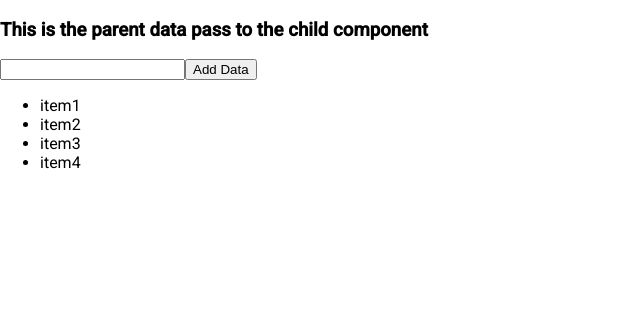
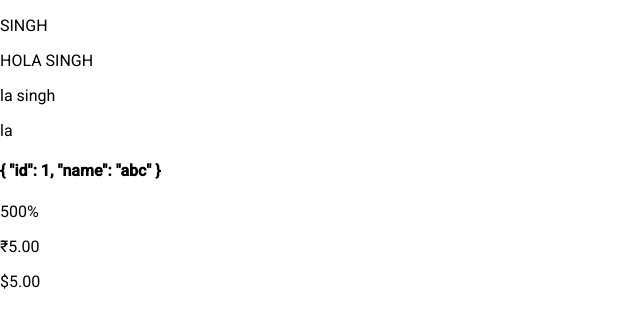
Before and after one commit to ui-vivek/angular-practice, an Angular app: page / in a window 1280 px wide. Shown: the top 326 px of the page, without its empty margins (0-640 px from the left). Built offline with nearby package versions, Linux system fonts and the light colour scheme.

Commit message:
understand about the pipes

```diff
--- a/src/app/app.component.html
+++ b/src/app/app.component.html
@@ -28,4 +28,5 @@
   <!-- <app-to-do-list [item]="data" ></app-to-do-list> -->
   <!-- <button (click)="updateData()">Change Value</button> -->
   <!-- <app-two-way-binding></app-two-way-binding> -->
-  <app-parent></app-parent>
+  <!-- <app-parent></app-parent> -->
+  <app-pipes></app-pipes>
--- a/src/app/app.module.ts
+++ b/src/app/app.module.ts
@@ -20,6 +20,7 @@ import { ToDoListComponent } from './to-do-list/to-do-list.component';
 import { TwoWayBindingComponent } from './two-way-binding/two-way-binding.component';
 import { ParentComponent } from './parent/parent.component';
 import { DataShearingModule } from './data-shearing/data-shearing.module';
+import { PipesComponent } from './pipes/pipes.component';
 
 @NgModule({
   declarations: [
@@ -37,6 +38,7 @@ import { DataShearingModule } from './data-shearing/data-shearing.module';
     ToDoListComponent,
     TwoWayBindingComponent,
     ParentComponent,
+    PipesComponent,
   ],
   imports: [
     BrowserModule,
--- /dev/null
+++ b/src/app/pipes/pipes.component.html
@@ -0,0 +1,8 @@
+<p>{{name | uppercase}}</p>
+<p>{{"Hola singh" | uppercase}}</p>
+<p>{{"Hola singh" | slice: 2}}</p>
+<p>{{"Hola singh" | slice: 2 : 4}}</p>
+<h4>{{obj | json}}</h4>
+<p>{{5 | percent}}</p>
+<p>{{5 | currency:"INR"}}</p>
+<p>{{5 | currency:"USD"}}</p>
--- /dev/null
+++ b/src/app/pipes/pipes.component.ts
@@ -0,0 +1,14 @@
+import { Component } from '@angular/core';
+
+@Component({
+  selector: 'app-pipes',
+  templateUrl: './pipes.component.html',
+  styleUrls: ['./pipes.component.css']
+})
+export class PipesComponent {
+  name="singh"
+  obj={
+    id:1,
+    name:"abc"
+  }
+}
```
Also changed, not shown: src/app/pipes/pipes.component.css (added), 1 other file (tests, documents, lock files or other folders).
